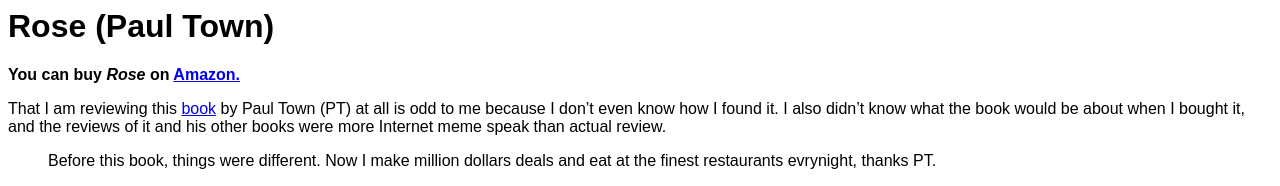
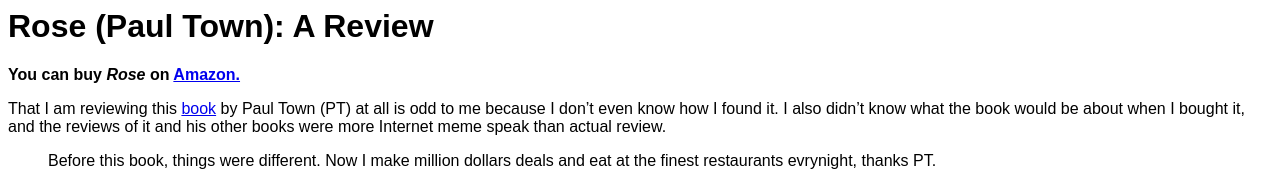
Before and after one commit to 0x000m/old, a Jekyll site: the page built from _posts/2022-05-13-rose.md, in a window 1280 px wide. Shown: the top 186 px of the page. Built offline with Jekyll 4.4.1, drawn with Linux system fonts in a browser that asks for light colours.

Commit message:
Update 2022-05-13-rose.md

```diff
--- a/_posts/2022-05-13-rose.md
+++ b/_posts/2022-05-13-rose.md
@@ -2,7 +2,7 @@
 layout: default
 ---
 
-# Rose (Paul Town)
+# Rose (Paul Town): A Review
 
 **You can buy *Rose* on [Amazon.](https://www.amazon.com/gp/product/B09GZHKD7D/ref=dbs_a_def_rwt_hsch_vapi_taft_p1_i4)**
 
```
